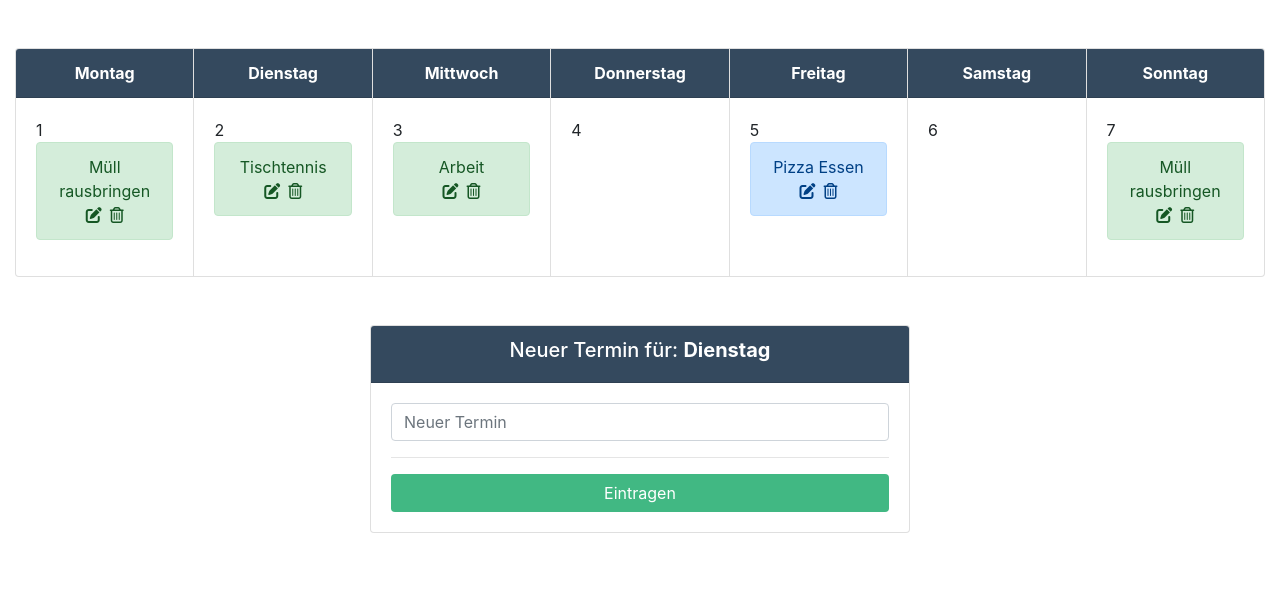
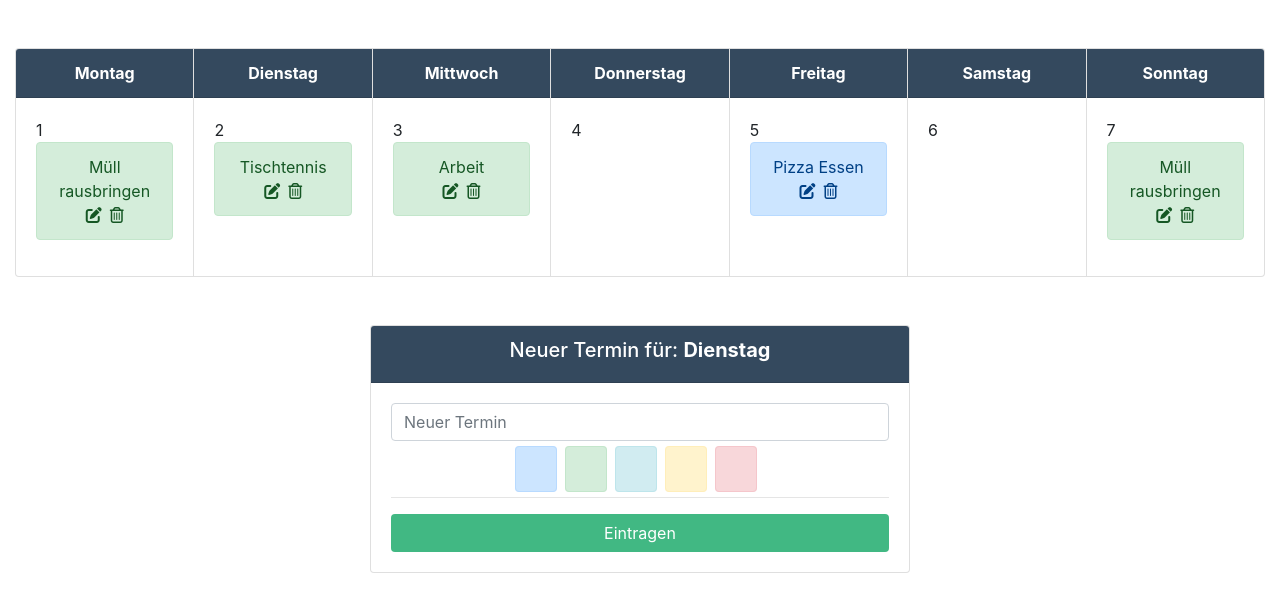
Before and after one commit to AndyWoerner/calender, a Vue app: page / in a window 1280 px wide. Shown: the top 612 px of the page. Built offline with nearby package versions, Linux system fonts and the light colour scheme.

Commit message:
feat: add data.js for project data

```diff
--- a/src/App.vue
+++ b/src/App.vue
@@ -5,7 +5,6 @@
         <div class="row">
           <div class="col-12">
             <div class="card-group">
-
               <!-- Tage -->
               <div class="card">
                 <div class="card-header text-center bg-vue">
@@ -110,15 +109,23 @@
           <div class="col-6 offset-3">
             <div class="card">
               <div class="card-header text-center bg-vue">
-                <h5>Neuer Termin für: <strong>Dienstag</strong></h5>
+                <h5>
+                  Neuer Termin für:
+                  <strong>Dienstag</strong>
+                </h5>
               </div>
               <div class="card-body">
-                <input
-                  type="text"
-                  class="form-control"
-                  placeholder="Neuer Termin"
-                >
-                <hr>
+                <input type="text" class="form-control" placeholder="Neuer Termin" />
+                <div class="mt-3 text-center">
+                  <span
+                    v-for="(color, index) in ['primary', 'success', 'info', 'warning', 'danger']"
+                    :key="index"
+                    class="alert mr-2 square"
+                    :class="['alert-'+color]"
+                    style="cursor: pointer"
+                  ></span>
+                </div>
+                <hr />
                 <button class="btn bg-vue2 btn-block">Eintragen</button>
               </div>
             </div>
@@ -144,5 +151,8 @@ export default {
   background-color: rgb(65, 184, 131);
   color: white;
 }
-
+.square {
+  width: 40px;
+  height: 40px;
+}
 </style>
```
Also changed, not shown: src/data.js (added, +66 -0 lines). Lines whose indentation alone changed are shown as unchanged.
